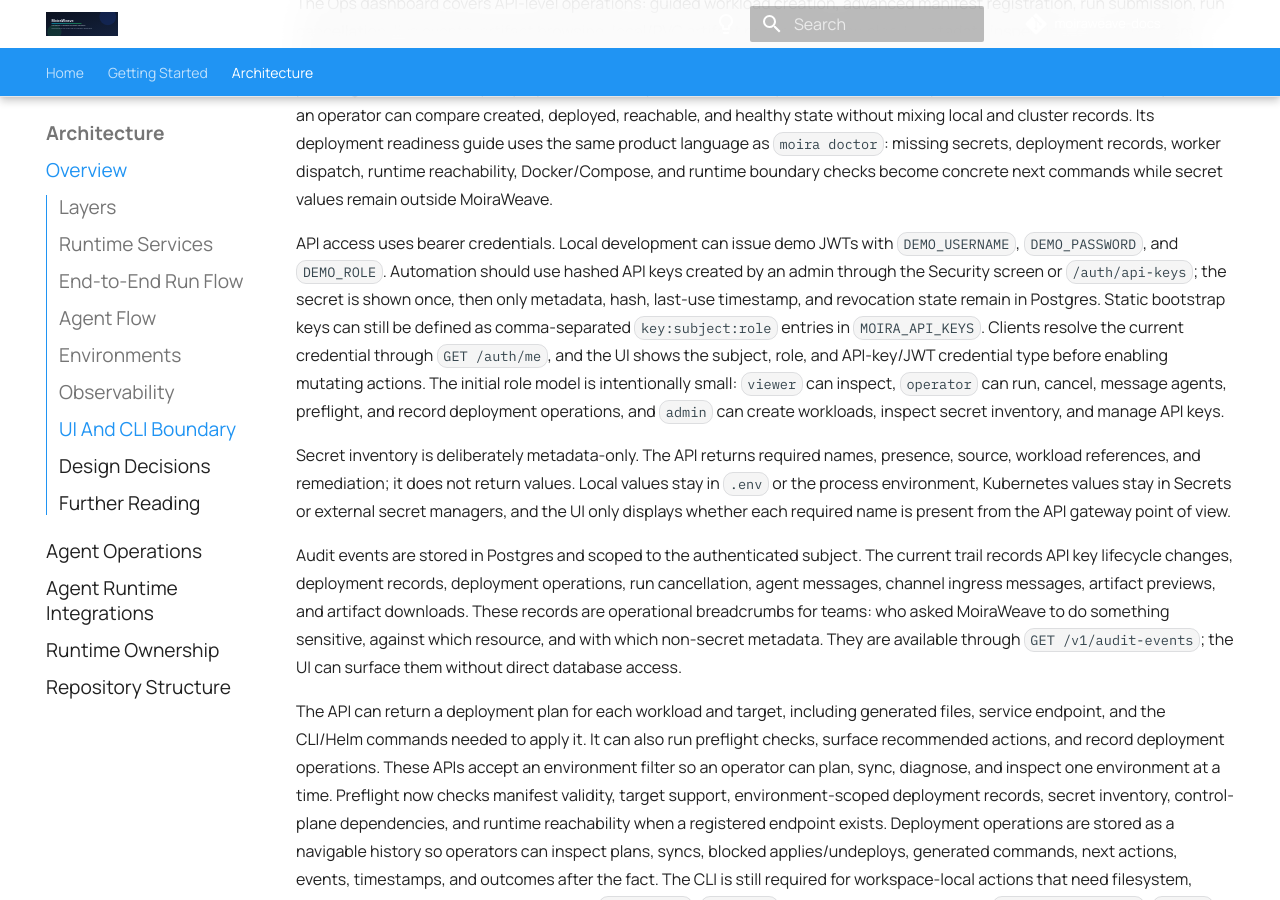
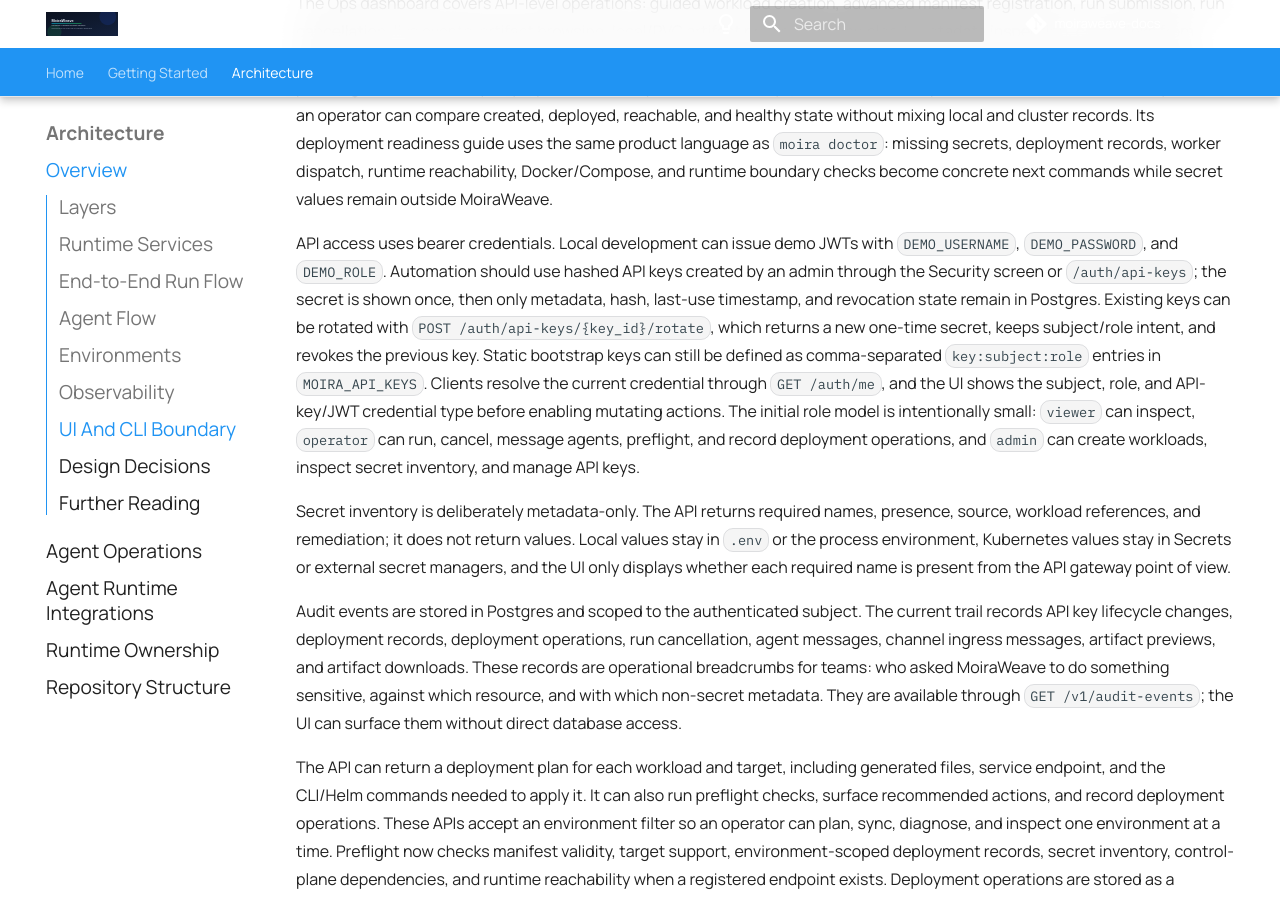
Before and after one commit to moiraweave-labs/moiraweave-docs, an MkDocs documentation site: the page built from docs/architecture.md, in a window 1280 px wide and 900 px high, scrolled down 3010 px. Built offline with MkDocs 1.6.1 and Material for MkDocs 9.7.7, drawn with Linux system fonts in a browser that asks for light colours; comment, search, counter and statistics services are not loaded.

```diff
--- a/docs/architecture.md
+++ b/docs/architecture.md
@@ -134,8 +134,11 @@ API access uses bearer credentials. Local development can issue demo JWTs with
 `DEMO_USERNAME`, `DEMO_PASSWORD`, and `DEMO_ROLE`. Automation should use hashed
 API keys created by an admin through the Security screen or `/auth/api-keys`;
 the secret is shown once, then only metadata, hash, last-use timestamp, and
-revocation state remain in Postgres. Static bootstrap keys can still be defined
-as comma-separated `key:subject:role` entries in `MOIRA_API_KEYS`. Clients
+revocation state remain in Postgres. Existing keys can be rotated with
+`POST /auth/api-keys/{key_id}/rotate`, which returns a new one-time secret,
+keeps subject/role intent, and revokes the previous key. Static bootstrap keys
+can still be defined as comma-separated `key:subject:role` entries in
+`MOIRA_API_KEYS`. Clients
 resolve the current credential through `GET /auth/me`, and the UI shows the
 subject, role, and API-key/JWT credential type before enabling mutating actions.
 The initial role model is intentionally small: `viewer` can inspect, `operator`
```
Also changed, not shown: docs/concepts.md (+2 -1 lines), docs/quickstart.md (+3 -0 lines).
